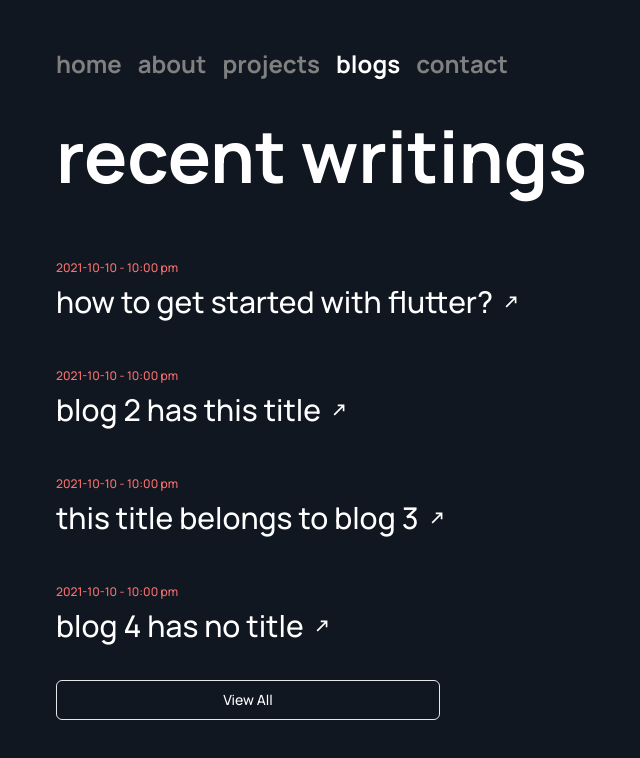
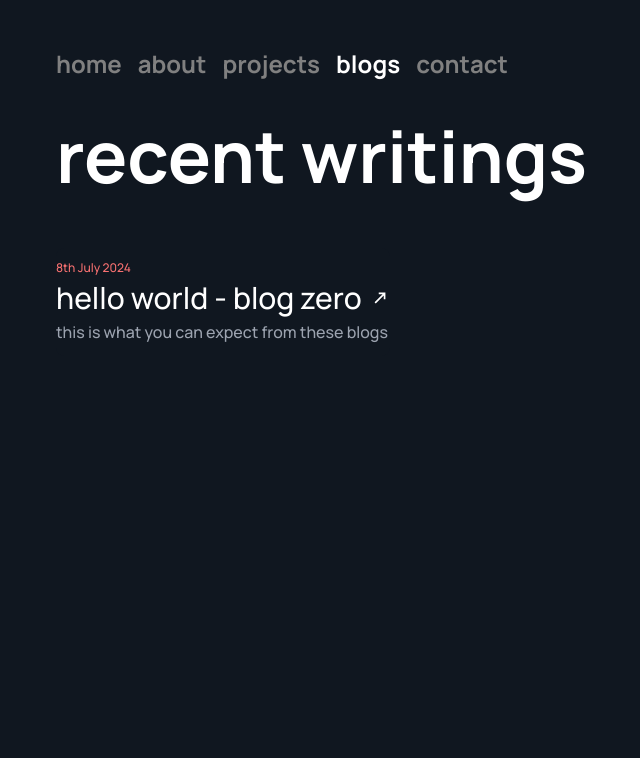
Before and after one commit to umarwaseeem/muhammadumarwaseem, a Next.js app: page /blogs in a window 1280 px wide. Shown: the top 758 px of the page, without its empty margins (8-648 px from the left). Built offline with nearby package versions, Linux system fonts and the light colour scheme.

Commit message:
chore: remote mdx blog setup

```diff
--- /dev/null
+++ b/app/blogs/[slug]/page.js
@@ -0,0 +1,48 @@
+import fs from 'fs'
+import path from 'path'
+import matter from 'gray-matter'
+import { MDXRemote } from 'next-mdx-remote/rsc'
+import BackButton from '../../components/backbutton'
+
+export async function generateStaticParams() {
+    const files = fs.readdirSync(path.join('blogs'))
+
+    const paths = files.map(filename => ({
+        slug: filename.replace('.mdx', '')
+    }))
+
+    return paths
+}
+
+function getPost(slug){
+    const markdownFile = fs.readFileSync(path.join('blogs', slug + '.mdx'), 'utf-8')
+
+    const { data: frontMatter, content } = matter(markdownFile)
+
+    return {
+        frontMatter,
+        slug,
+        content
+    }
+}
+
+export default function Post({params}) {
+    const props = getPost(params.slug);
+
+    return (
+        <article className='prose prose-sm md:prose-base lg:prose-lg prose-slate !prose-invert mx-auto bg-midnightblue py-10 px-8'>
+            <BackButton />
+            <h1>{props.frontMatter.title}</h1>
+            <MDXRemote source={props.content}/>
+        </article>
+    )
+}
+
+export async function generateMetadata({params}) {
+    const blog = getPost(params.slug);
+
+    return{
+        title: blog.frontMatter.title,
+        description: blog.frontMatter.description,
+    }
+}
--- a/app/blogs/page.js
+++ b/app/blogs/page.js
@@ -1,92 +1,70 @@
-"use client"
+// "use client"
 
-import { motion, AnimatePresence } from 'framer-motion';
-import Link from 'next/link';
-import { Button } from '@/components/ui/button';
-import PageWrapper from '../components/pagewrapper';
-import { useEffect, useState } from 'react';
+import fs from 'fs'
+import path from 'path'
+import matter from 'gray-matter'
+import Link from 'next/link'
+
 import LinkIcon from '../components/icons/link-icon';
 
-let blogs = [
-    {
-        title: 'how to get started with flutter?',
-        link: '#',
-        image: 'https://via.placeholder.com/150',
-        desc: 'Lorem ipsum dolor sit amet, consectetur adipiscing elit. Nulla nec purus feugiat, molestie ipsum et, eleifend nunc. Ut in nulla elementum, lacinia purus vel, laoreet nisl.',
-        date: '2021-10-10',
-        time: '10:00 pm',
-    },
-    {
-        title: 'blog 2 has this title',
-        link: '#',
-        image: 'https://via.placeholder.com/150',
-        desc: 'Lorem ipsum dolor sit amet, consectetur adipiscing elit. Nulla nec purus feugiat, molestie ipsum et, eleifend nunc. Ut in nulla elementum, lacinia purus vel, laoreet nisl.',
-        date: '2021-10-10',
-        time: '10:00 pm',
-    },
-    {
-        title: 'this title belongs to blog 3',
-        link: '#',
-        image: 'https://via.placeholder.com/150',
-        desc: 'Lorem ipsum dolor sit amet, consectetur adipiscing elit. Nulla nec purus feugiat, molestie ipsum et, eleifend nunc. Ut in nulla elementum, lacinia purus vel, laoreet nisl.',
-        date: '2021-10-10',
-        time: '10:00 pm',
-    },
-    {
-        title: 'blog 4 has no title',
-        link: '#',
-        image: 'https://via.placeholder.com/150',
-        desc: 'Lorem ipsum dolor sit amet, consectetur adipiscing elit. Nulla nec purus feugiat, molestie ipsum et, eleifend nunc. Ut in nulla elementum, lacinia purus vel, laoreet nisl.',
-        date: '2021-10-10',
-        time: '10:00 pm',
-    },
-];
 
 export default function BlogsIntro() {
-    const [isVisible, setIsVisible] = useState(false);
 
-    useEffect(() => {
-        setIsVisible(true);
-    }, []);
+    // 1) Set blogs directory
+    const blogDir = "blogs"
+
+    // 2) Find all files in the blog directory
+    const files = fs.readdirSync(path.join(blogDir))
+
+    // 3) For each blog found
+    const blogs = files.map(filename => {
+        // 4) Read the content of that blog
+        const fileContent = fs.readFileSync(path.join(blogDir, filename), 'utf-8')
+
+        // 5) Extract the metadata from the blog's content
+        const { data: frontMatter } = matter(fileContent)
+
+        // 6) Return the metadata and page slug
+        return {
+            meta: frontMatter,
+            slug: filename.replace('.mdx', '')
+        }
+    })
 
     return (
-        <PageWrapper>
         <section className="flex h-[calc(100vh-50px)] flex-col items-start justify-start bg-midnightblue p-6 lg:px-16 lg:pb-16">
             {/* Top-left heading */}
             <h2 className="font-bold text-4xl md:text-5xl lg:text-7xl text-white mb-14">recent writings</h2>
 
             {/* Bottom-right box links */}
             <div className="flex flex-col items-start space-y-4 mb-20 w-full max-w-full lg:max-w-3xl">
-                    <AnimatePresence>
-                        {isVisible && (
-                            <>
+                <div>
+                    {(
+                        <div>
                             {blogs.map((blog, index) => (
-                                    <Link key={index} href={blog.link}>
-                                        <motion.div
-                                            className={`flex flex-col group text-white py-3 rounded-lg overflow-hidden text-left w-full`}
-                                            initial={{ opacity: 0, x: -100 }}
-                                            animate={{ opacity: 1, x: 0 }}
-                                            exit={{ opacity: 0, x: -100 }}
-                                            transition={{ duration: 0.5, delay: index * 0.1 }}
-                                        >
-                                            <span className="text-red-400 mr-2 text-xs">{blog.date} - {blog.time}</span>
+                                <Link href={'/blogs/' + blog.slug} passHref key={blog.slug}>
+                                    <div
+                                        className={`flex flex-col group text-white py-3 rounded-lg overflow-hidden text-left w-full`}>
+                                        <span className="text-red-400 mr-2 text-xs">{blog.meta.date}</span>
+                                        <div className='flex flex-col'>
                                             <div className="flex flex-row items-center justify-start">
-                                                <span className="text-white mr-2 text-lg md:text-2xl lg:text-3xl py-2 relative truncate">
-                                                    {blog.title}
-                                                    <span className="absolute bottom-2 lg:bottom-1 left-0 w-full h-0.5 bg-white transform scale-x-0 group-hover:scale-x-100 transition-transform duration-200 origin-left"></span>
+                                                <span className="text-white mr-2 text-lg md:text-2xl lg:text-3xl relative py-1 truncate">
+                                                    {blog.meta.title}
+                                                    <span className="absolute bottom-2 lg:bottom-0 left-0 w-full h-0.5 bg-white transform scale-x-0 group-hover:scale-x-100 transition-transform duration-200 origin-left"></span>
                                                 </span>
                                                 <LinkIcon />
                                             </div>
-                                        </motion.div>
+                                            <span className="text-gray-400 text-xs md:text-sm lg:text-base">
+                                                {blog.meta.description}
+                                            </span>
+                                        </div>
+                                    </div>
                                 </Link>
                             ))}
-                            </>
+                        </div>
                     )}
-                    </AnimatePresence>
-
-                    <Button className="bg-transparent hover:bg-gray-700 border text-white py-2 lg:py-2 lg:px-3 px-1 rounded-md mt-4 lg:w-1/2 md:w-1/2 w-full">View All</Button>
+                </div>
             </div>
         </section>
-        </PageWrapper>
     );
 }
--- /dev/null
+++ b/app/components/backbutton.jsx
@@ -0,0 +1,15 @@
+"use client"
+
+import { useRouter } from 'next/navigation';
+
+export default function BackButton() {
+    const router = useRouter();
+
+    return (
+        <button
+            onClick={() => router.replace("/blogs")}
+            className='py-4 text-xl'>
+            {"<"} Back
+        </button>
+    );
+}
--- a/app/globals.css
+++ b/app/globals.css
@@ -2,6 +2,9 @@
 @tailwind components;
 @tailwind utilities;
 
+*{
+  background-color: #101720;
+}
 
 .container {
   padding: 0;
--- a/app/layout.js
+++ b/app/layout.js
@@ -1,6 +1,6 @@
 import { Manrope } from "next/font/google";
 import "./globals.css";
-import Navbar from "@/components/ui/navbar";
+import Navbar from "../components/ui/navbar";
 
 const inter = Manrope({
   subsets: ["latin"],
--- /dev/null
+++ b/blogs/hello-world.mdx
@@ -0,0 +1,9 @@
+---
+title: hello world - blog zero
+date: '8th July 2024'
+description: this is what you can expect from these blogs
+---
+
+This is my **first** blog post using **markdown** on my own personal website.
+
+![hello world image](https://images.unsplash.com/photo-1535551951406-a19828b0a76b?q=80&w=2066&auto=format&fit=crop&ixlib=rb-4.0.3&ixid=M3wxMjA3fDB8MHxwaG90by1wYWdlfHx8fGVufDB8fHx8fA%3D%3D)
--- a/components/ui/navbar.jsx
+++ b/components/ui/navbar.jsx
@@ -19,7 +19,7 @@ export default function Navbar() {
 
     return (
         <nav className="bg-midnightblue pt-8">
-            <div className="flex flex-row justify-between items-center px-6">
+            <div className="flex flex-row justify-between items-center px-8">
                 <Link href={"/"} className="text-2xl font-bold text-white lg:hidden">Umar Waseem</Link>
                 <div className="lg:hidden">
                     <button onClick={toggleHamburger} className="focus:outline-none">
--- a/next.config.mjs
+++ b/next.config.mjs
@@ -1,6 +1,6 @@
 /** @type {import('next').NextConfig} */
 const nextConfig = {
-
+    pageExtensions: ['js', 'jsx', 'ts', 'tsx', 'mdx'],
 };
 
 export default nextConfig;
--- a/package.json
+++ b/package.json
@@ -12,11 +12,14 @@
     "@hookform/resolvers": "^3.6.0",
     "@radix-ui/react-label": "^2.1.0",
     "@radix-ui/react-slot": "^1.1.0",
+    "@tailwindcss/typography": "^0.5.13",
     "class-variance-authority": "^0.7.0",
     "clsx": "^2.1.1",
     "framer-motion": "^11.2.13",
+    "gray-matter": "^4.0.3",
     "lucide-react": "^0.399.0",
     "next": "14.2.4",
+    "next-mdx-remote": "^5.0.0",
     "react": "^18",
     "react-dom": "^18",
     "react-hook-form": "^7.52.0",
@@ -25,6 +28,7 @@
     "zod": "^3.23.8"
   },
   "devDependencies": {
+    "@types/node": "20.14.10",
     "eslint": "^8",
     "eslint-config-next": "14.2.4",
     "postcss": "^8",
--- a/tailwind.config.js
+++ b/tailwind.config.js
@@ -36,5 +36,8 @@ module.exports = {
       },
     },
   },
-  plugins: [require("tailwindcss-animate")],
+  plugins: [
+    require("tailwindcss-animate"),
+    require('@tailwindcss/typography')
+  ],
 }
```
Also changed, not shown: tsconfig.json (added, +34 -0 lines), 1 other file (tests, documents, lock files or other folders). Lines whose indentation alone changed are shown as unchanged.
